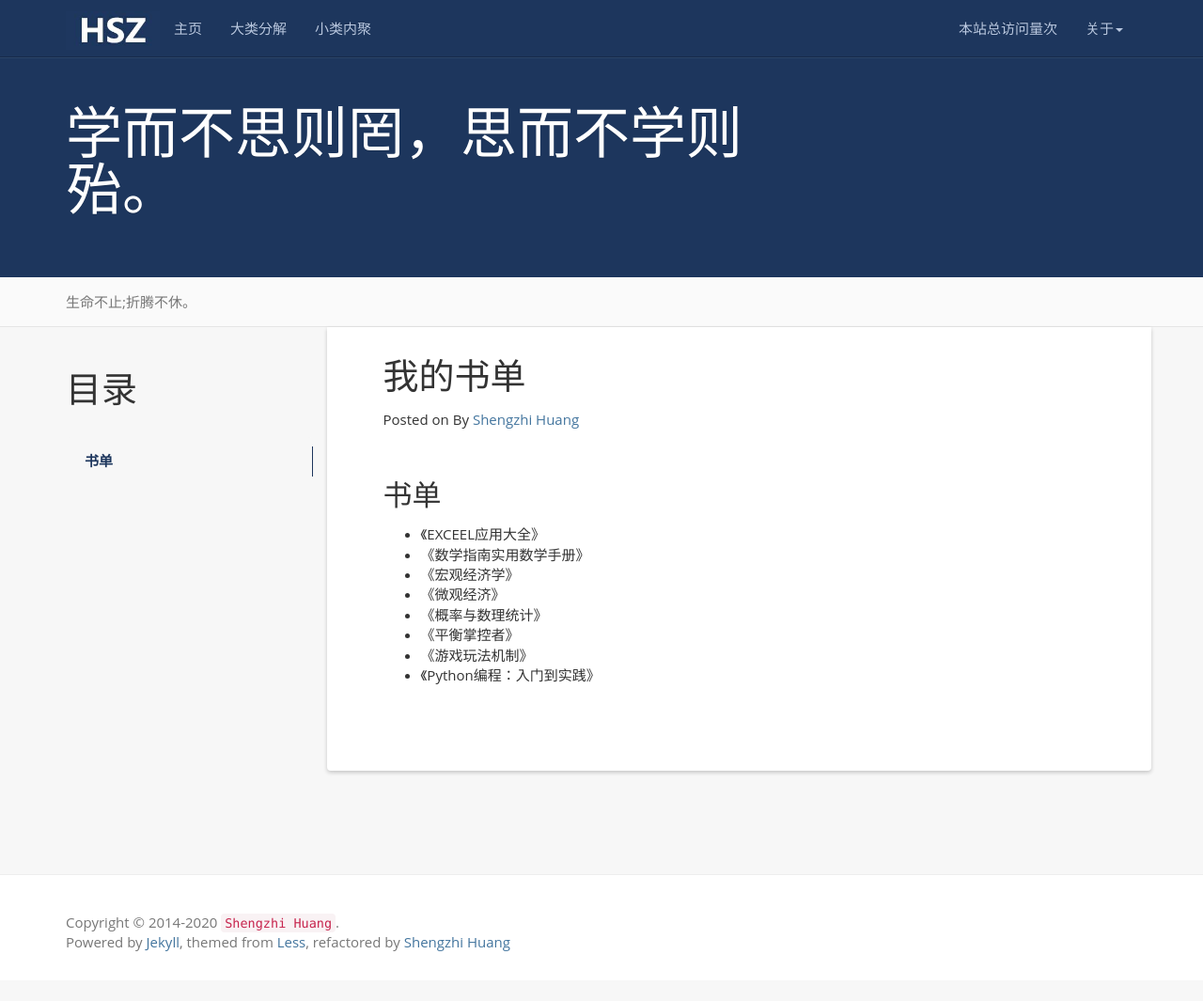
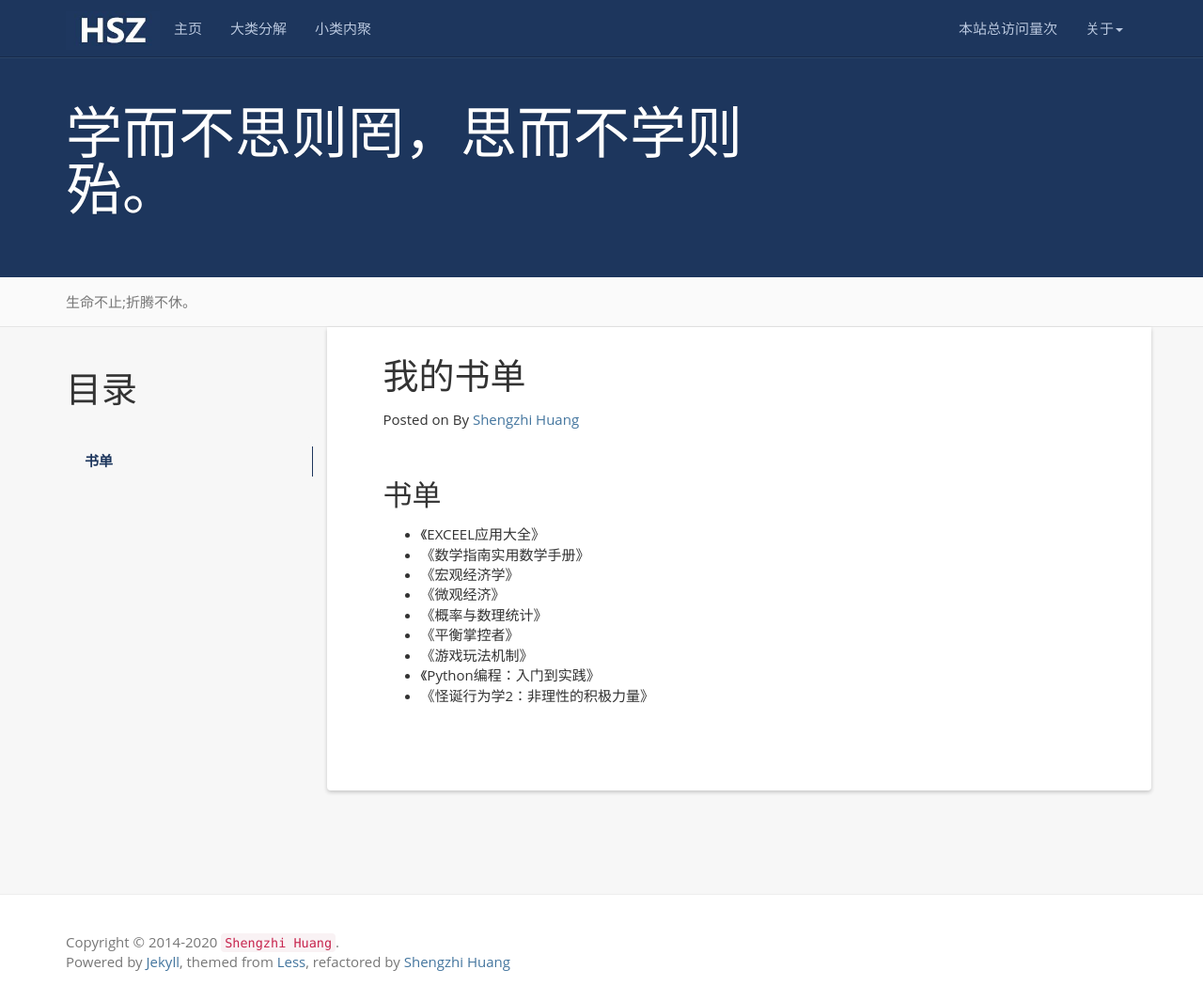
Before and after one commit to hsz19941021/hsz19941021.github.io, a Jekyll site: the page built from books.md, in a window 1280 px wide and 1065 px high. Shown: the whole window at 94% size. Built offline with Jekyll 4.4.1, drawn with Linux system fonts in a browser that asks for light colours; nearby versions of some CDN libraries; a script that is not in the unit is left out; comment, search, counter and statistics services are not loaded.

Commit message:
Update books.md

```diff
--- a/books.md
+++ b/books.md
@@ -19,3 +19,4 @@ permalink: /books/
 + 《平衡掌控者》
 + 《游戏玩法机制》
 + 《Python编程：入门到实践》
++ 《怪诞行为学2：非理性的积极力量》
```
